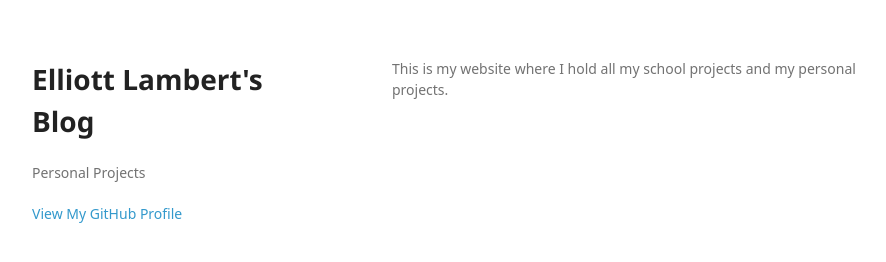
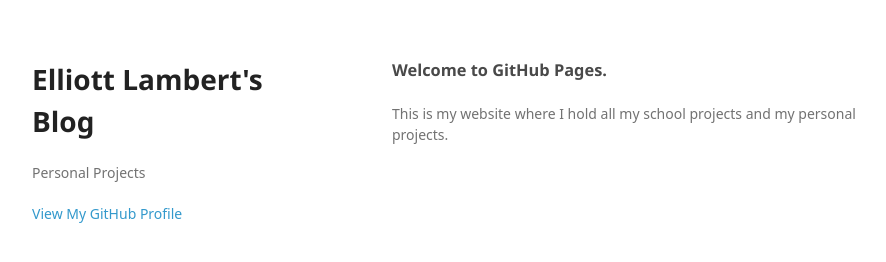
Before and after one commit to troutbz/troutbz.github.io, a plain HTML site: page index.html in a window 1280 px wide. Shown: the whole page, without its empty margins (178-1064 px from the left). Drawn offline with Linux system fonts and the light colour scheme; a web font is replaced by a local one.

Commit message:
Updated index

```diff
--- a/index.html
+++ b/index.html
@@ -23,6 +23,8 @@
 
       </header>
       <section>
+        <h3>
+<a id="welcome-to-github-pages" class="anchor" href="#welcome-to-github-pages" aria-hidden="true"><span aria-hidden="true" class="octicon octicon-link"></span></a>Welcome to GitHub Pages.</h3>
 
 <p>This is my website where I hold all my school projects and my personal projects.</p>
 
```
